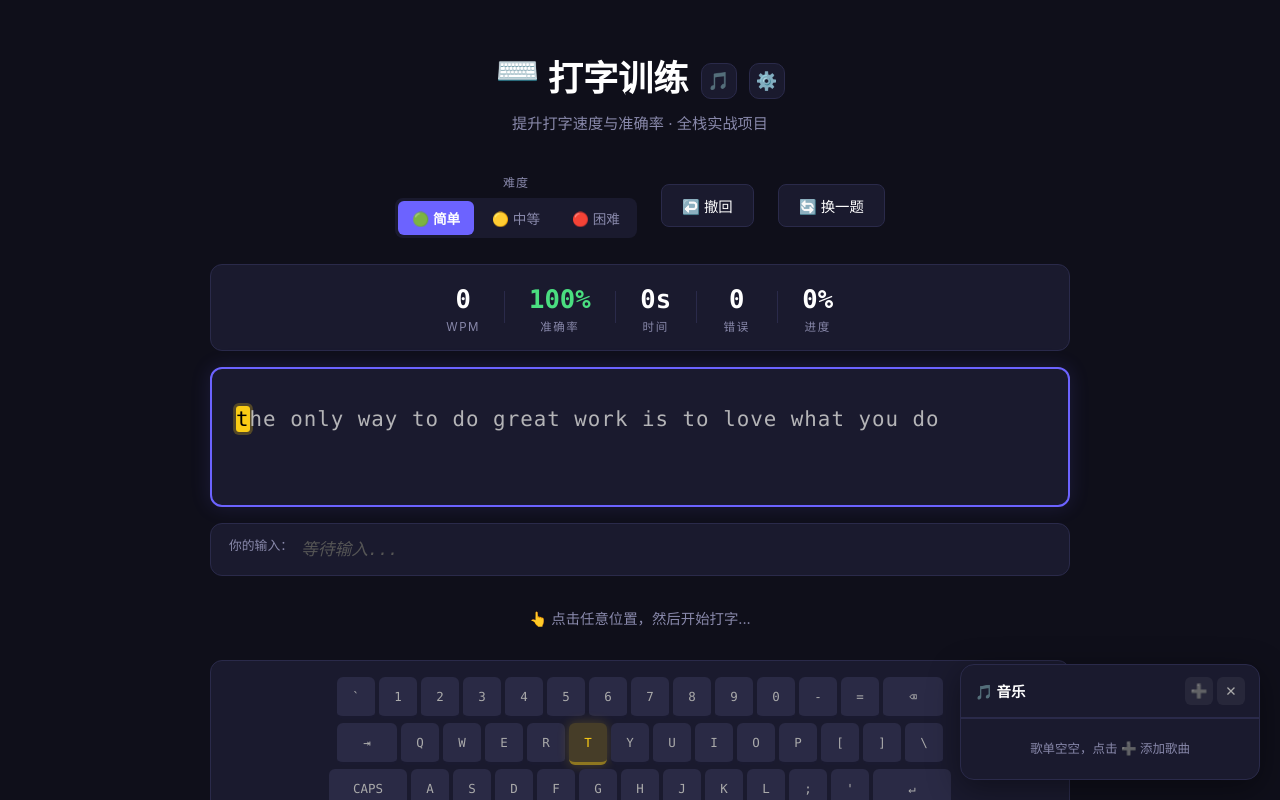
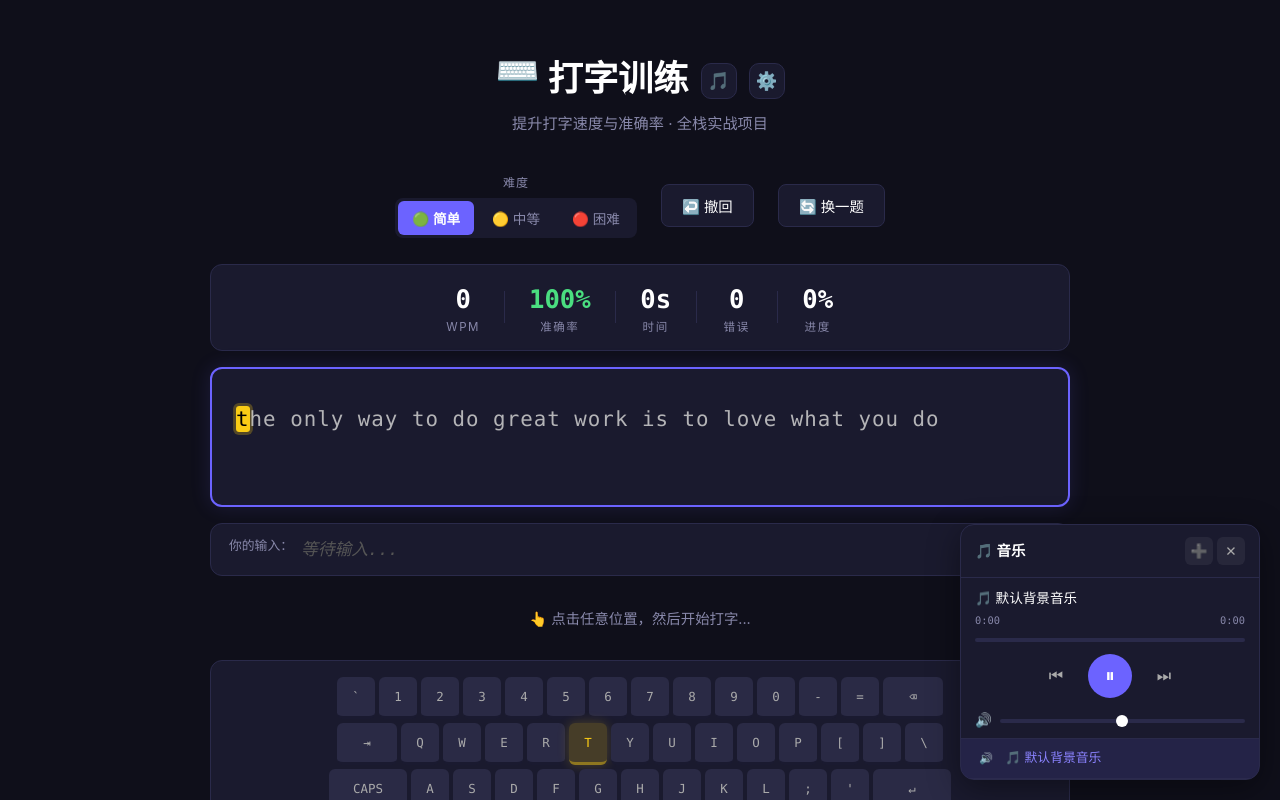
Before and after one commit to Zhoumornnig/typing-trainer, a React (Vite) app: page / in a window 1280 px wide. Both pictures are taken after a click on the button "音乐". Shown: the top 800 px of the page. Built offline with nearby package versions, Linux system fonts and the light colour scheme.

Commit message:
feat: 默认背景音乐 - 自动加载内置MP3

```diff
--- a/src/components/MusicPlayer.jsx
+++ b/src/components/MusicPlayer.jsx
@@ -1,13 +1,23 @@
 import { useState, useRef, useEffect, useCallback } from 'react';
 import './MusicPlayer.css';
 
-// 从 localStorage 读取歌单
+// 默认背景音乐（public/music/default.mp3）
+const DEFAULT_SONG = {
+  name: '🎵 默认背景音乐',
+  url: import.meta.env.BASE_URL + 'music/default.mp3',
+};
+
+// 从 localStorage 读取歌单，首次使用自动加载默认歌曲
 function loadPlaylist() {
   try {
     const saved = localStorage.getItem('typing-playlist');
-    if (saved) return JSON.parse(saved);
+    if (saved) {
+      const list = JSON.parse(saved);
+      if (list.length > 0) return list;
+    }
   } catch {}
-  return [];
+  // 首次使用：预置默认歌曲
+  return [DEFAULT_SONG];
 }
 
 function savePlaylist(list) {
@@ -35,6 +45,13 @@ function MusicPlayer({ onClose }) {
   useEffect(() => {
     savePlaylist(playlist);
   }, [playlist]);
+
+  // 打开播放器时自动播放第一首歌
+  useEffect(() => {
+    if (currentIdx === -1 && playlist.length > 0) {
+      playIndex(0);
+    }
+  }, []); // 只在挂载时触发
 
   // 切歌
   const playIndex = useCallback((idx) => {
```
Also changed, not shown: 1 other file (tests, documents, lock files or other folders).
